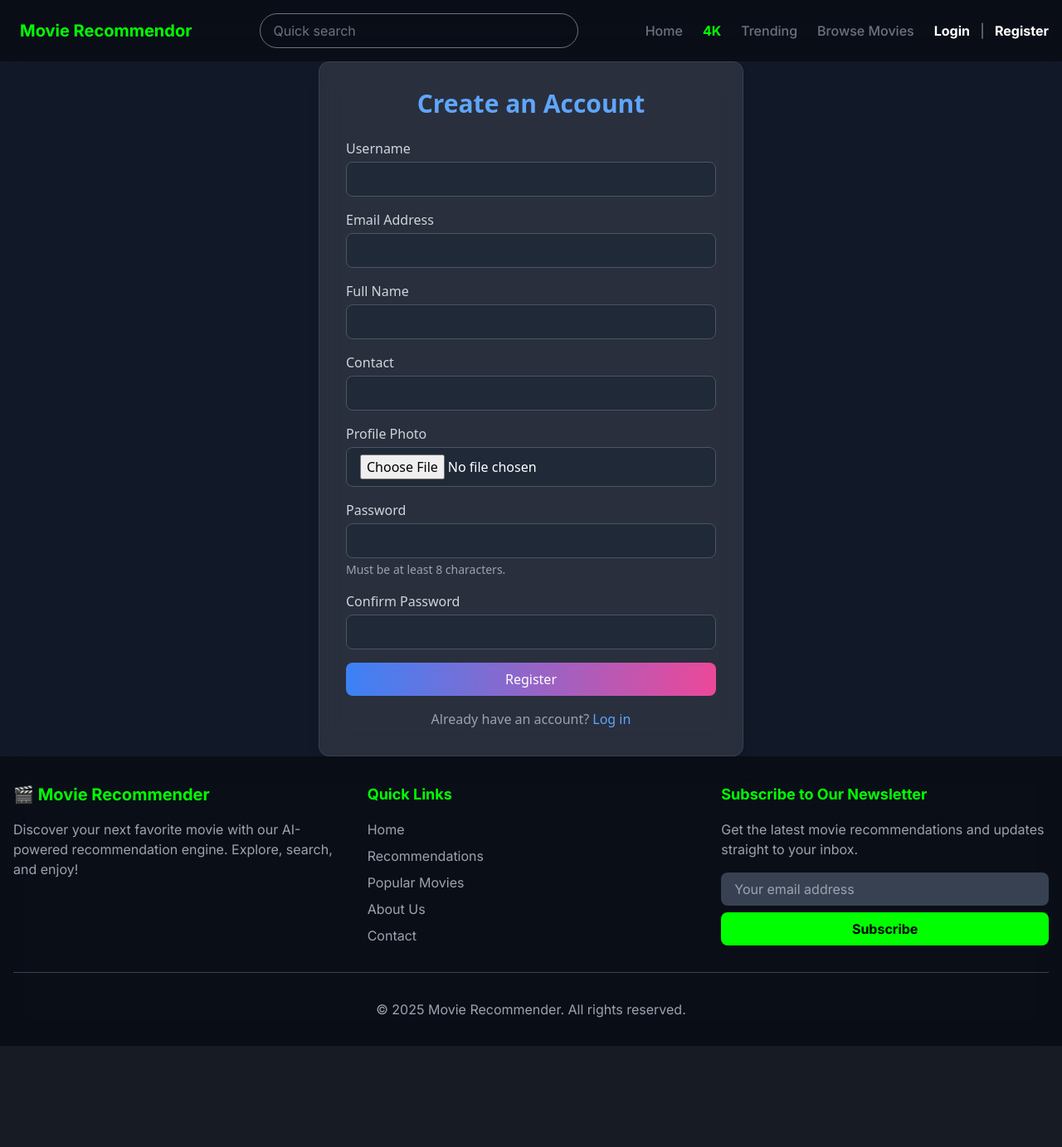
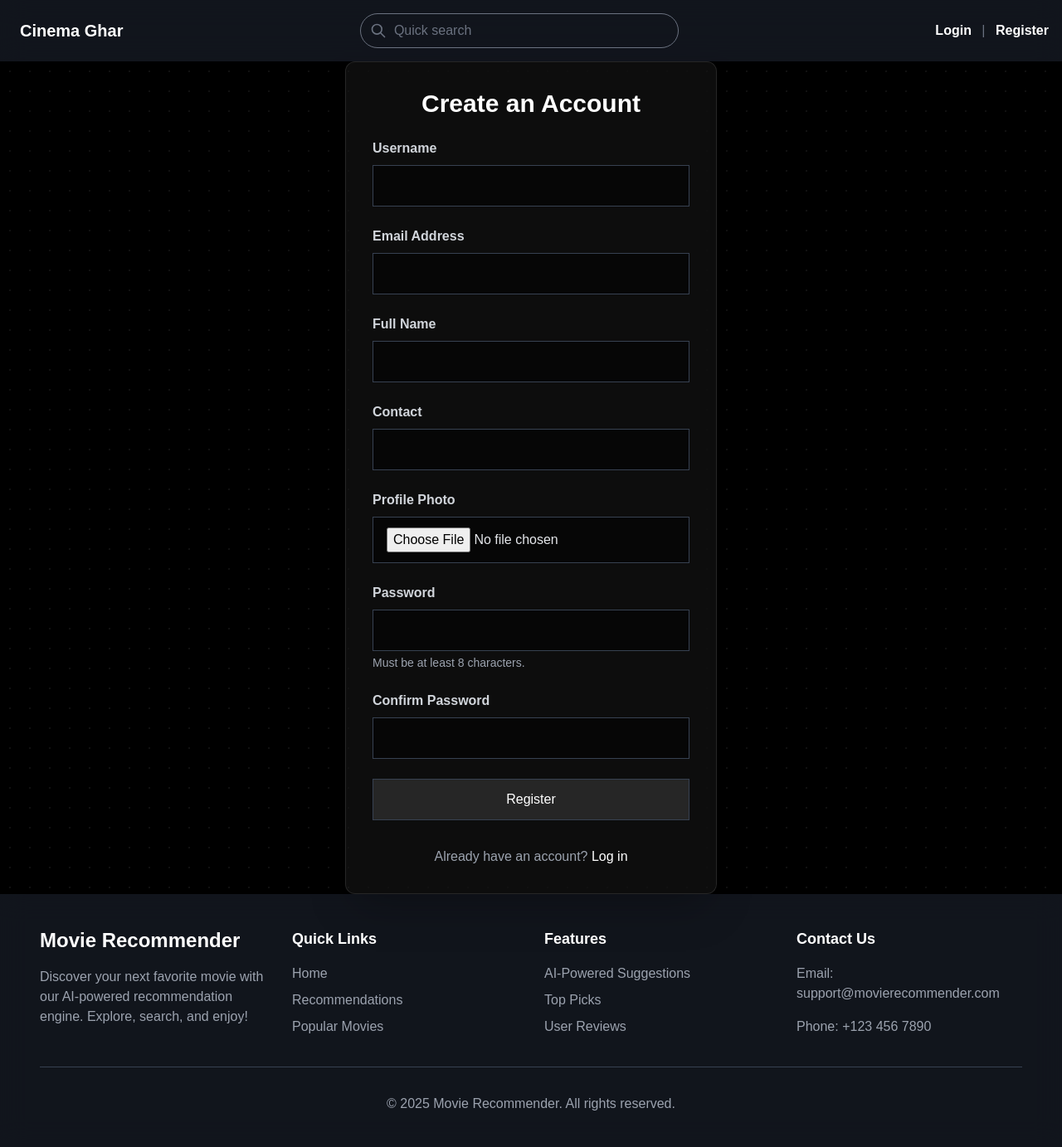
Before and after one commit to aniruddhabishwakarma/Movie-Recommender-System, a Django app: page /register/ in a window 1280 px wide. Shown: the whole page at 83% size. Before the commit the page ends 1261 px from the top, so only its background shows below. Run offline with Django 5.2, Linux system fonts and the light colour scheme; some libraries are stand-ins or nearby versions.

Commit message:
final edit

```diff
--- a/movies/templates/movies/base.html
+++ b/movies/templates/movies/base.html
@@ -1,15 +1,26 @@
 <!DOCTYPE html>
 <html lang="en">
+
 <head>
     <meta charset="UTF-8">
     <meta name="viewport" content="width=device-width, initial-scale=1.0">
     <title>{% block title %}Movie Recommender{% endblock %}</title>
+    <link rel="preconnect" href="https://fonts.googleapis.com">
+    <link rel="preconnect" href="https://fonts.gstatic.com" crossorigin>
+    <link
+        href="https://fonts.googleapis.com/css2?family=Kanit:ital,wght@0,100;0,200;0,300;0,400;0,500;0,600;0,700;0,800;0,900;1,100;1,200;1,300;1,400;1,500;1,600;1,700;1,800;1,900&family=Outfit:wght@100..900&family=Poppins:ital,wght@0,100;0,200;0,300;0,400;0,500;0,600;0,700;0,800;0,900;1,100;1,200;1,300;1,400;1,500;1,600;1,700;1,800;1,900&display=swap"
+        rel="stylesheet">
 
     <!-- Tailwind CSS -->
     <script src="https://cdn.tailwindcss.com"></script>
 
     <style>
         /* Glassmorphism Effect */
+        * {
+            font-family: sans-serif;
+
+        }
+
         .glass {
             background: rgba(255, 255, 255, 0.1);
             border-radius: 15px;
@@ -17,36 +28,49 @@
             -webkit-backdrop-filter: blur(10px);
             border: 1px solid rgba(255, 255, 255, 0.2);
         }
+
         #search-results {
             position: absolute;
-            z-index: 50;  /* ✅ Ensures search results appear above everything */
+            z-index: 50;
+            /* ✅ Ensures search results appear above everything */
             width: 100%;
-            background-color: rgba(31, 41, 55, 0.95); /* Dark background */
+            background-color: rgba(31, 41, 55, 0.95);
+            /* Dark background */
             border-radius: 0.5rem;
             box-shadow: 0px 4px 10px rgba(0, 0, 0, 0.3);
-            max-height: 300px; /* Prevents overflow */
-            overflow-y: auto; /* Enables scrolling if too many results */
+            max-height: 300px;
+            /* Prevents overflow */
+            overflow-y: auto;
+            /* Enables scrolling if too many results */
         }
+
         #star-rating span {
-        font-size: 2rem; /* Make stars bigger */
-        cursor: pointer;
-        transition: color 0.3s ease-in-out;
-    }
+            font-size: 2rem;
+            /* Make stars bigger */
+            cursor: pointer;
+            transition: color 0.3s ease-in-out;
+        }
 
-    #star-rating span:hover {
-        color: #FFD700 !important; /* Highlight on hover */
-    }
+        #star-rating span:hover {
+            color: #FFD700 !important;
+            /* Highlight on hover */
+        }
+
+
     </style>
 </head>
+
 <body class="bg-gray-900 text-gray-200">
 
-    {% include 'movies/navbar.html' %}  <!-- Include the Navbar Component -->
+    {% include 'movies/navbar.html' %}
+    <!-- Include the Navbar Component -->
 
-    <div class="container mx-auto">
+    <div class="container">
         {% block content %}{% endblock %}
     </div>
 
     {% include 'movies/footer.html' %}
 
 </body>
+
 </html>
--- a/movies/templates/movies/footer.html
+++ b/movies/templates/movies/footer.html
@@ -1,54 +1,53 @@
-<!-- Footer Component -->
-<footer class="bg-black bg-opacity-40 backdrop-blur-lg text-white py-8 font-['Inter']">
-    <div class="container mx-auto px-4">
-        <div class="grid grid-cols-1 md:grid-cols-3 gap-8">
+<!-- Redesigned Footer Component -->
+<footer class="bg-[#121212] bg-opacity-50 backdrop-blur-lg text-white py-10 font-['Inter']">
+    <div class="container mx-auto px-6 md:px-12">
+        <div class="grid grid-cols-1 md:grid-cols-4 gap-8">
             <!-- About Section -->
             <div class="space-y-4">
-                <h3 class="text-xl font-bold text-[#00FF00]">🎬 Movie Recommender</h3>
+                <h3 class="text-2xl font-bold text-white">Movie Recommender</h3>
                 <p class="text-gray-400">
-                    Discover your next favorite movie with our AI-powered recommendation engine. Explore, search, and enjoy!
+                    Discover your next favorite movie with our AI-powered recommendation engine. Explore, search, and
+                    enjoy!
                 </p>
                 <div class="flex space-x-4">
-                    <a href="#" class="text-gray-400 hover:text-[#00FF00] transition duration-300">
-                        <i class="fab fa-facebook"></i>
+                    <a href="#" class="text-gray-400 hover:text-white transition duration-300">
+                        <i class="fab fa-facebook text-xl"></i>
                     </a>
-                    <a href="#" class="text-gray-400 hover:text-[#00FF00] transition duration-300">
-                        <i class="fab fa-twitter"></i>
+                    <a href="#" class="text-gray-400 hover:text-white transition duration-300">
+                        <i class="fab fa-twitter text-xl"></i>
                     </a>
-                    <a href="#" class="text-gray-400 hover:text-[#00FF00] transition duration-300">
-                        <i class="fab fa-instagram"></i>
+                    <a href="#" class="text-gray-400 hover:text-white transition duration-300">
+                        <i class="fab fa-instagram text-xl"></i>
                     </a>
                 </div>
             </div>
 
             <!-- Quick Links Section -->
             <div class="space-y-4">
-                <h4 class="text-lg font-bold text-[#00FF00]">Quick Links</h4>
+                <h4 class="text-lg font-bold text-white">Quick Links</h4>
                 <ul class="space-y-2">
-                    <li><a href="/" class="text-gray-400 hover:text-[#00FF00] transition duration-300">Home</a></li>
-                    <li><a href="/recommend/" class="text-gray-400 hover:text-[#00FF00] transition duration-300">Recommendations</a></li>
-                    <li><a href="#" class="text-gray-400 hover:text-[#00FF00] transition duration-300">Popular Movies</a></li>
-                    <li><a href="#" class="text-gray-400 hover:text-[#00FF00] transition duration-300">About Us</a></li>
-                    <li><a href="#" class="text-gray-400 hover:text-[#00FF00] transition duration-300">Contact</a></li>
+                    <li><a href="/" class="text-gray-400 hover:text-white transition">Home</a></li>
+                    <li><a href="/recommend/" class="text-gray-400 hover:text-white transition">Recommendations</a>
+                    </li>
+                    <li><a href="#" class="text-gray-400 hover:text-white transition">Popular Movies</a></li>
                 </ul>
             </div>
 
-            <!-- Newsletter Section -->
+            <!-- Features Section -->
             <div class="space-y-4">
-                <h4 class="text-lg font-bold text-[#00FF00]">Subscribe to Our Newsletter</h4>
-                <p class="text-gray-400">
-                    Get the latest movie recommendations and updates straight to your inbox.
-                </p>
-                <form class="flex flex-col space-y-2">
-                    <input type="email" placeholder="Your email address" class="px-4 py-2 rounded-lg bg-gray-700 text-gray-300 placeholder-gray-400 focus:outline-none focus:ring-2 focus:ring-[#00FF00] transition duration-300">
-                    <button
-                        type="submit"
-                        class="px-4 py-2 text-black font-bold rounded-lg transition duration-300
-                                bg-[#00FF00] hover:bg-[#00cc00]"
-                        >
-                        Subscribe
-                    </button>
-                </form>
+                <h4 class="text-lg font-bold text-white">Features</h4>
+                <ul class="space-y-2">
+                    <li><a href="/" class="text-gray-400 hover:text-white transition">AI-Powered Suggestions</a></li>
+                    <li><a href="/recommend/" class="text-gray-400 hover:text-white transition">Top Picks</a></li>
+                    <li><a href="#" class="text-gray-400 hover:text-white transition">User Reviews</a></li>
+                </ul>
+            </div>
+
+            <!-- Contact Section -->
+            <div class="space-y-4">
+                <h4 class="text-lg font-bold text-white">Contact Us</h4>
+                <p class="text-gray-400">Email: support@movierecommender.com</p>
+                <p class="text-gray-400">Phone: +123 456 7890</p>
             </div>
         </div>
 
--- a/movies/templates/movies/navbar.html
+++ b/movies/templates/movies/navbar.html
@@ -1,66 +1,76 @@
 <head>
-    <!-- Add Inter font from Google Fonts -->
+    <!-- Inter Font -->
     <link href="https://fonts.googleapis.com/css2?family=Inter:wght@400;500;600;700&display=swap" rel="stylesheet">
     <script src="https://cdn.tailwindcss.com"></script>
 </head>
 
-<!-- Navbar Component -->
-<nav class="bg-black bg-opacity-40 backdrop-blur-lg p-4 sticky top-0 z-40 font-['Inter']">
+<!-- Navbar -->
+<nav class="bg-[#121212] bg-opacity-50 backdrop-blur-lg p-4 sticky top-0 z-40 font-['Inter'] text-white">
     <div class="container mx-auto flex justify-between items-center">
         <!-- Logo -->
-        <a href="/" class="text-[#00FF00] text-xl font-bold flex items-center">
-        <span class="ml-2">Movie Recommendor</span>
+        <a href="/" class="text-xl font-bold flex items-center text-White">
+            <span class="ml-2">Cinema Ghar</span>
         </a>
 
-        <!-- Search Bar with Live Search -->
+        <!-- Search Bar -->
         <div class="relative w-96 mx-4">
             <input type="text" id="search-input" name="q" value="{{ query }}" placeholder="Quick search"
-                class="w-full px-4 py-2 rounded-full bg-transparent border border-gray-500 text-gray-400 placeholder-gray-500 focus:outline-none focus:ring-2 focus:ring-gray-400 transition duration-300">
-
-            <!-- Live Search Results -->
-            <div id="search-results" class="absolute w-full bg-gray-900 text-white rounded-lg mt-1 hidden overflow-x-hidden"></div>
+                class="w-full px-4 py-2 pl-10 rounded-full bg-transparent border border-gray-500 text-gray-400 placeholder-gray-500 focus:outline-none focus:ring-2 focus:ring-gray-400 transition duration-300">
+            <div class="absolute inset-y-0 left-0 pl-3 flex items-center pointer-events-none">
+                <svg class="h-5 w-5 text-gray-500" fill="none" viewBox="0 0 24 24" stroke="currentColor">
+                    <path stroke-linecap="round" stroke-linejoin="round" stroke-width="2"
+                        d="M21 21l-6-6m2-5a7 7 0 11-14 0 7 7 0 0114 0z" />
+                </svg>
+            </div>
+            <div id="search-results"
+                class="absolute w-full bg-gray-900 text-white rounded-lg mt-1 hidden overflow-hidden shadow-lg"></div>
         </div>
 
         <!-- Navigation Links -->
         <div class="flex items-center space-x-6 text-gray-500 font-medium">
-            <a href="#" class="hover:text-white transition">Home</a>
-            <a href="#" class="text-[#00FF00] font-bold">4K</a>
-            <a href="#" class="hover:text-white transition">Trending</a>
-            <a href="#" class="hover:text-white transition">Browse Movies</a>
 
-            <!-- User Authentication Links -->
+            <!-- User Authentication -->
             {% if user.is_authenticated %}
             <div class="relative">
-                    <!-- User Icon -->
-                    <div id="user-icon" class="w-10 h-10 rounded-full bg-blue-500 flex items-center justify-center text-white font-semibold cursor-pointer hover:bg-blue-600 transition duration-300">
+                <div id="user-icon"
+                    class="w-10 h-10 rounded-full bg-red-600 flex items-center justify-center text-white font-semibold cursor-pointer hover:bg-red-700 transition duration-300">
                     {{ user.username|first|upper }}
                 </div>
+
                 <!-- Dropdown Menu -->
-                    <div id="dropdown-menu" class="absolute right-0 mt-2 w-48 bg-black bg-opacity-40 rounded-lg shadow-lg hidden">
-                        <a href="{% url 'profile' %}" class="block px-4 py-2 text-gray-300 hover:bg-gray-700 hover:text-blue-400 transition duration-300">Profile</a>
-                        <a href="{% url 'logout' %}" class="block px-4 py-2 text-gray-300 hover:bg-gray-700 hover:text-blue-400 transition duration-300">Logout</a>
+                <div id="dropdown-menu"
+                    class="absolute right-0 mt-2 w-48 bg-black bg-opacity-80 rounded-lg shadow-lg hidden">
+                    <a href="{% url 'profile' %}"
+                        class="block px-4 py-2 text-gray-300 hover:bg-gray-700 hover:text-red-400 transition duration-300">
+                        Profile
+                    </a>
+                    <a href="{% url 'logout' %}"
+                        class="block px-4 py-2 text-gray-300 hover:bg-gray-700 hover:text-red-400 transition duration-300">
+                        Logout
+                    </a>
                 </div>
             </div>
             {% else %}
             <div class="ml-6">
-                    <a href="{% url 'login' %}" class="text-white font-bold">Login</a>
+                <a href="{% url 'login' %}" class="text-white font-bold hover:text-red-500 transition">Login</a>
                 <span class="text-gray-500 mx-2">|</span>
-                    <a href="{% url 'register' %}" class="text-white font-bold">Register</a>
+                <a href="{% url 'register' %}" class="text-white font-bold hover:text-red-500 transition">Register</a>
             </div>
             {% endif %}
         </div>
     </div>
 </nav>
 
+<!-- JavaScript -->
 <script>
-document.addEventListener("DOMContentLoaded", function() {
+    document.addEventListener("DOMContentLoaded", function () {
         const searchInput = document.getElementById("search-input");
         const resultsDiv = document.getElementById("search-results");
         const userIcon = document.getElementById("user-icon");
         const dropdownMenu = document.getElementById("dropdown-menu");
 
-    // Live search functionality
-    searchInput.addEventListener("input", function() {
+        // Live Search
+        searchInput.addEventListener("input", function () {
             let query = searchInput.value.trim();
 
             if (query.length > 1) {
@@ -68,19 +78,15 @@ document.addEventListener("DOMContentLoaded", function() {
                     .then(response => response.json())
                     .then(data => {
                         resultsDiv.innerHTML = "";
-
                         if (data.results.length > 0) {
                             data.results.forEach(movie => {
                                 let movieItem = document.createElement("a");
                                 movieItem.href = `/movie/${movie.id}/`;
-                        movieItem.className = "block px-4 py-2 hover:bg-gray-700 transition duration-300";
+                                movieItem.className =
+                                    "block px-4 py-2 hover:bg-gray-700 transition duration-300 flex items-center";
                                 movieItem.innerHTML = `
-                            <div class="flex items-center">
                                     <img src="${movie.poster_url}" class="w-10 h-14 mr-3 rounded" alt="${movie.title}">
-                                <div>
-                                    <span class="font-bold">${movie.title} (${movie.year})</span>
-                                </div>
-                            </div>
+                                    <div class="font-bold">${movie.title} (${movie.year})</div>
                                 `;
                                 resultsDiv.appendChild(movieItem);
                             });
@@ -95,22 +101,22 @@ document.addEventListener("DOMContentLoaded", function() {
         });
 
         // Hide search results when clicking outside
-    document.addEventListener("click", function(event) {
+        document.addEventListener("click", function (event) {
             if (!searchInput.contains(event.target) && !resultsDiv.contains(event.target)) {
                 resultsDiv.classList.add("hidden");
             }
         });
 
-    // Toggle dropdown menu
+        // Toggle Dropdown Menu
         if (userIcon) {
-        userIcon.addEventListener("click", function(event) {
+            userIcon.addEventListener("click", function (event) {
                 event.stopPropagation();
                 dropdownMenu.classList.toggle("hidden");
             });
         }
 
         // Close dropdown when clicking outside
-    document.addEventListener("click", function(event) {
+        document.addEventListener("click", function (event) {
             if (!userIcon.contains(event.target) && !dropdownMenu.contains(event.target)) {
                 dropdownMenu.classList.add("hidden");
             }
--- a/movies/templates/movies/register.html
+++ b/movies/templates/movies/register.html
@@ -3,85 +3,105 @@
 {% block title %}Register{% endblock %}
 
 {% block content %}
-<div class="flex justify-center items-center min-h-screen bg-gray-900">
-    <div class="bg-white/10 backdrop-blur-lg shadow-lg rounded-xl p-8 w-full max-w-lg border border-gray-700">
-        <h2 class="text-3xl font-bold text-blue-400 text-center mb-6">Create an Account</h2>
+<div class="flex justify-center items-center min-h-screen bg-black relative">
+    <!-- Background pattern -->
+    <div
+        class="absolute inset-0 bg-[radial-gradient(circle_at_center,rgba(55,55,55,0.3)_1px,transparent_1px)] bg-[length:24px_24px] pointer-events-none">
+    </div>
 
-        <!-- Show success/error messages -->
-        {% if messages %}
-            {% for message in messages %}
-                <div class="p-2 mb-2 text-white rounded-lg {% if message.tags == 'success' %} bg-green-600 {% else %} bg-red-600 {% endif %}">
-                    {{ message }}
-                </div>
-            {% endfor %}
-        {% endif %}
+    <div class="glass rounded-xl p-8 shadow-2xl w-full max-w-md border border-gray-800 relative z-10">
+        <h2 class="text-3xl font-bold text-white text-center mb-6">Create an Account</h2>
 
-        <form method="POST" enctype="multipart/form-data" class="space-y-4">
+
+
+        <form method="POST" enctype="multipart/form-data" class="space-y-6">
             {% csrf_token %}
 
-            <!-- Username -->
             <div>
-                <label class="block text-gray-300 mb-1">Username</label>
+                <label class="block text-gray-300 font-semibold mb-2">Username</label>
                 <input type="text" name="username" required
-                    class="w-full px-4 py-2 rounded-lg bg-gray-800 text-white placeholder-gray-400 border border-gray-600 focus:ring-2 focus:ring-blue-400 focus:outline-none">
+                    class="w-full px-4 py-3  bg-black bg-opacity-50 border border-gray-700
+                        text-gray-200 placeholder-gray-500 focus:outline-none focus:ring-2 focus:ring-white focus:border-transparent transition duration-300">
             </div>
 
-            <!-- Email -->
             <div>
-                <label class="block text-gray-300 mb-1">Email Address</label>
+                <label class="block text-gray-300 font-semibold mb-2">Email Address</label>
                 <input type="email" name="email" required
-                    class="w-full px-4 py-2 rounded-lg bg-gray-800 text-white placeholder-gray-400 border border-gray-600 focus:ring-2 focus:ring-blue-400 focus:outline-none">
+                    class="w-full px-4 py-3  bg-black bg-opacity-50 border border-gray-700
+                        text-gray-200 placeholder-gray-500 focus:outline-none focus:ring-2 focus:ring-white focus:border-transparent transition duration-300">
             </div>
 
-            <!-- Full Name -->
             <div>
-                <label class="block text-gray-300 mb-1">Full Name</label>
+                <label class="block text-gray-300 font-semibold mb-2">Full Name</label>
                 <input type="text" name="full_name" required
-                    class="w-full px-4 py-2 rounded-lg bg-gray-800 text-white placeholder-gray-400 border border-gray-600 focus:ring-2 focus:ring-blue-400 focus:outline-none">
+                    class="w-full px-4 py-3  bg-black bg-opacity-50 border border-gray-700
+                        text-gray-200 placeholder-gray-500 focus:outline-none focus:ring-2 focus:ring-white focus:border-transparent transition duration-300">
             </div>
 
-            <!-- Contact -->
             <div>
-                <label class="block text-gray-300 mb-1">Contact</label>
+                <label class="block text-gray-300 font-semibold mb-2">Contact</label>
                 <input type="text" name="contact" required
-                    class="w-full px-4 py-2 rounded-lg bg-gray-800 text-white placeholder-gray-400 border border-gray-600 focus:ring-2 focus:ring-blue-400 focus:outline-none">
+                    class="w-full px-4 py-3  bg-black bg-opacity-50 border border-gray-700
+                        text-gray-200 placeholder-gray-500 focus:outline-none focus:ring-2 focus:ring-white focus:border-transparent transition duration-300">
             </div>
 
-            <!-- Profile Photo Upload -->
             <div>
-                <label class="block text-gray-300 mb-1">Profile Photo</label>
+                <label class="block text-gray-300 font-semibold mb-2">Profile Photo</label>
                 <input type="file" name="profile_photo"
-                    class="w-full px-4 py-2 rounded-lg bg-gray-800 text-white border border-gray-600 focus:ring-2 focus:ring-blue-400 focus:outline-none">
+                    class="w-full px-4 py-3  bg-black bg-opacity-50 border border-gray-700
+                        text-gray-200 focus:outline-none focus:ring-2 focus:ring-white focus:border-transparent transition duration-300">
             </div>
 
-            <!-- Password -->
             <div>
-                <label class="block text-gray-300 mb-1">Password</label>
+                <label class="block text-gray-300 font-semibold mb-2">Password</label>
                 <input type="password" name="password1" required
-                    class="w-full px-4 py-2 rounded-lg bg-gray-800 text-white placeholder-gray-400 border border-gray-600 focus:ring-2 focus:ring-blue-400 focus:outline-none">
+                    class="w-full px-4 py-3  bg-black bg-opacity-50 border border-gray-700
+                        text-gray-200 placeholder-gray-500 focus:outline-none focus:ring-2 focus:ring-white focus:border-transparent transition duration-300">
                 <p class="text-gray-400 text-sm mt-1">Must be at least 8 characters.</p>
             </div>
 
-            <!-- Confirm Password -->
             <div>
-                <label class="block text-gray-300 mb-1">Confirm Password</label>
+                <label class="block text-gray-300 font-semibold mb-2">Confirm Password</label>
                 <input type="password" name="password2" required
-                    class="w-full px-4 py-2 rounded-lg bg-gray-800 text-white placeholder-gray-400 border border-gray-600 focus:ring-2 focus:ring-blue-400 focus:outline-none">
+                    class="w-full px-4 py-3  bg-black bg-opacity-50 border border-gray-700
+                        text-gray-200 placeholder-gray-500 focus:outline-none focus:ring-2 focus:ring-white focus:border-transparent transition duration-300">
             </div>
 
-            <!-- Submit Button -->
             <button type="submit"
-                class="w-full px-4 py-2 text-white rounded-lg transition duration-300
-                                bg-gradient-to-r from-blue-500 to-pink-500
-                                hover:translate-y-[-2px]">
+                class="w-full px-6 py-3 text-white font-medium  transition duration-300 bg-white bg-opacity-10 hover:bg-opacity-20 hover:shadow-lg hover:translate-y-[-2px] border border-gray-700">
                 Register
             </button>
+        </form>
 
-            <!-- Already have an account? -->
-            <p class="text-gray-400 text-center mt-3">
-                Already have an account? <a href="{% url 'login' %}" class="text-blue-400 hover:underline">Log in</a>
-            </p>
-        </form>
+        <p class="text-gray-400 text-center mt-8">
+            Already have an account? <a href="{% url 'login' %}"
+                class="text-white hover:underline transition-all duration-300">Log in</a>
+        </p>
     </div>
 </div>
+
+<style>
+    .animate-fade-in {
+        animation: fadeIn 0.5s ease-in-out;
+    }
+
+    @keyframes fadeIn {
+        from {
+            opacity: 0;
+            transform: translateY(-10px);
+        }
+
+        to {
+            opacity: 1;
+            transform: translateY(0);
+        }
+    }
+
+    .glass {
+        background: rgba(255, 255, 255, 0.05);
+        backdrop-filter: blur(16px);
+        -webkit-backdrop-filter: blur(16px);
+        border: 1px solid rgba(255, 255, 255, 0.1);
+    }
+</style>
 {% endblock %}
```
Also changed, not shown: movies/templates/movies/home.html (+12 -28 lines), movies/templates/movies/login.html (+34 -20 lines), movies/templates/movies/movie_card.html (added, +9 -0 lines), movies/templates/movies/movie_detail.html (+110 -50 lines), movies/templates/movies/profile.html (+9 -6 lines), db.sqlite3. Lines whose indentation alone changed are shown as unchanged.
